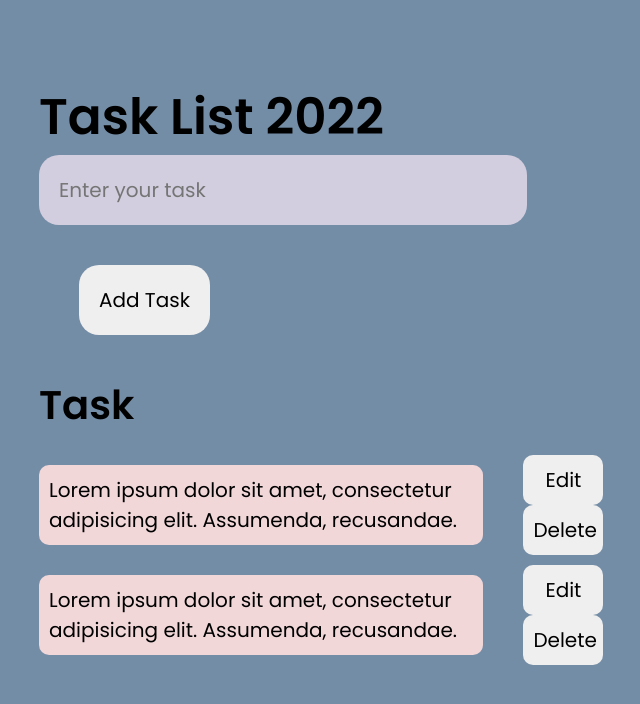
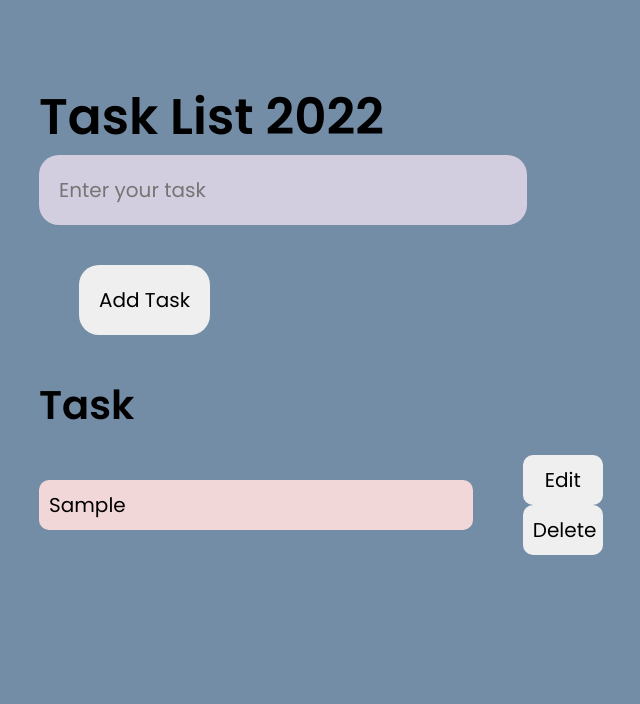
Before and after one commit to niksonstha/TO-DO-APP, a plain HTML site: page index.html in a window 1280 px wide. Both pictures are taken after typing "Sample" into the empty fields and a click on the button "Add Task". Shown: the whole page, without its empty margins (281-921 px from the left). Drawn offline with Linux system fonts and the light colour scheme.

Commit message:
added edit and delete button in task list in create branch

```diff
--- a/index.html
+++ b/index.html
@@ -20,31 +20,7 @@
         <h2>Task</h2>
 
         <div id="task-list">
-          <ul id="task-added">
-            <li>
-              <p>
-                Lorem ipsum dolor sit amet, consectetur adipisicing elit.
-                Assumenda, recusandae.
-              </p>
-
-              <div id="edit__delete">
-                <button id="edit">Edit</button>
-                <button id="delete">Delete</button>
-              </div>
-            </li>
-
-            <li>
-              <p>
-                Lorem ipsum dolor sit amet, consectetur adipisicing elit.
-                Assumenda, recusandae.
-              </p>
-
-              <div id="edit__delete">
-                <button id="edit">Edit</button>
-                <button id="delete">Delete</button>
-              </div>
-            </li>
-          </ul>
+          <ul id="task-added"></ul>
         </div>
       </div>
     </div>
--- a/script.js
+++ b/script.js
@@ -6,11 +6,29 @@ addTask.addEventListener("click", (e) => {
   e.preventDefault();
   if (input.value != "") {
     console.log(input.value);
-    input.value = "";
 
     let task = document.createElement("li");
     addedTask.appendChild(task);
 
+    let para = document.createElement("p");
+    task.appendChild(para);
+    para.innerHTML = input.value;
+
+    let buttonDiv = document.createElement("div");
+    buttonDiv.setAttribute("id", "edit__delete");
+    task.appendChild(buttonDiv);
+
+    let edit = document.createElement("button");
+    edit.innerText = "Edit";
+    edit.setAttribute("id", "edit");
+    buttonDiv.appendChild(edit);
+
+    let remove = document.createElement("button");
+    remove.innerText = "Delete";
+    remove.setAttribute("id", "delete");
+    buttonDiv.appendChild(remove);
+
+    input.value = "";
   } else {
     alert("please enter your task");
   }
--- a/style.scss
+++ b/style.scss
@@ -82,6 +82,7 @@ $li_color: #f2d7d9;
               width: 80px;
               padding: 10px;
               border-radius: 10px;
+              margin-left: 10px;
               border: none;
               outline: none;
               font-size: 20px;
```
Also changed, not shown: style.css, 1 other file.
